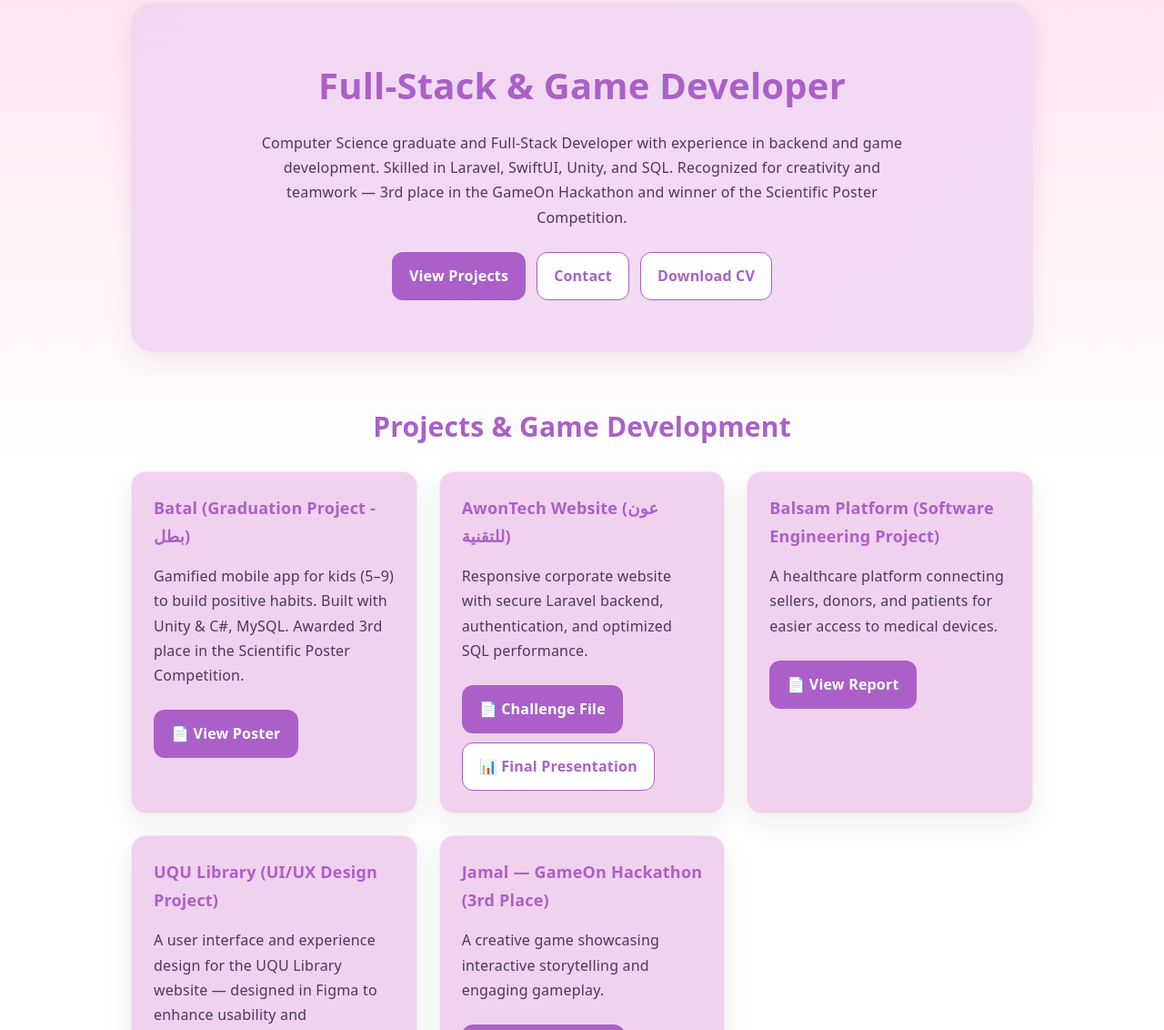
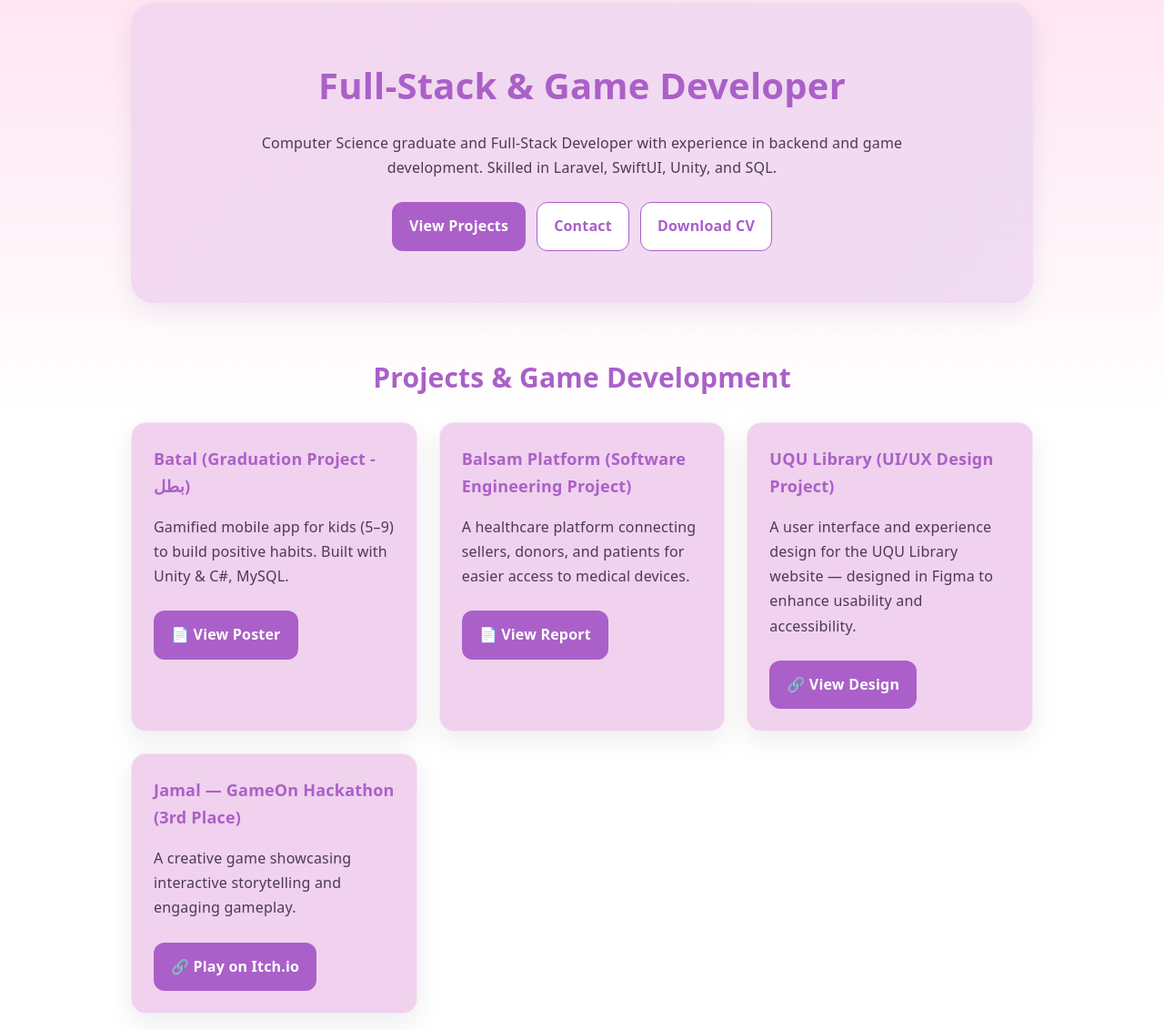
Before and after one commit to ShaimaDev/shaima-portfolio, a plain HTML site: page index.html in a window 1280 px wide. Shown: the part 118-1250 px from the top of the page at 91% size. Drawn offline with Linux system fonts and the light colour scheme.

Commit message:
Update index.html

```diff
--- a/index.html
+++ b/index.html
@@ -106,8 +106,6 @@
       margin-top: var(--space-4);
       text-align:center;
     }
-
-    :focus-visible{ outline: 3px solid color-mix(in srgb, var(--c-main) 70%, #000); outline-offset: 2px; border-radius: 8px; }
   </style>
 </head>
 <body>
@@ -131,7 +129,7 @@
       <h1>Full-Stack & Game Developer</h1>
       <p class="lead">
         Computer Science graduate and Full-Stack Developer with experience in backend and game development.
-        Skilled in Laravel, SwiftUI, Unity, and SQL. Recognized for creativity and teamwork — 3rd place in the GameOn Hackathon and winner of the Scientific Poster Competition.
+        Skilled in Laravel, SwiftUI, Unity, and SQL.
       </p>
       <div class="actions">
         <a class="btn primary" href="#projects">View Projects</a>
@@ -140,6 +138,7 @@
       </div>
     </section>
 
+    <!-- Projects -->
     <section id="projects">
       <h2 class="section-title">Projects & Game Development</h2>
       <div class="grid">
@@ -148,21 +147,9 @@
           <h3>Batal (Graduation Project - بطل)</h3>
           <p class="muted">
             Gamified mobile app for kids (5–9) to build positive habits. Built with Unity & C#, MySQL.
-            Awarded 3rd place in the Scientific Poster Competition.
           </p>
           <div class="actions" style="justify-content:flex-start;">
             <a class="btn primary" href="BVN%20Poster.pdf" target="_blank">📄 View Poster</a>
-          </div>
-        </article>
-
-        <article class="card">
-          <h3>AwonTech Website (عون للتقنية)</h3>
-          <p class="muted">
-            Responsive corporate website with secure Laravel backend, authentication, and optimized SQL performance.
-          </p>
-          <div class="actions" style="justify-content:flex-start; flex-wrap:wrap; gap:10px;">
-            <a class="btn primary" href="https://shaimadev.github.io/shaima-portfolio/%D8%AA%D8%AD%D8%AF%D9%8A%20%D8%B9%D9%88%D9%86.pdf" target="_blank">📄 Challenge File</a>
-            <a class="btn ghost" href="https://shaimadev.github.io/shaima-portfolio/AwonFinal.pdf" target="_blank">📊 Final Presentation</a>
           </div>
         </article>
 
```
